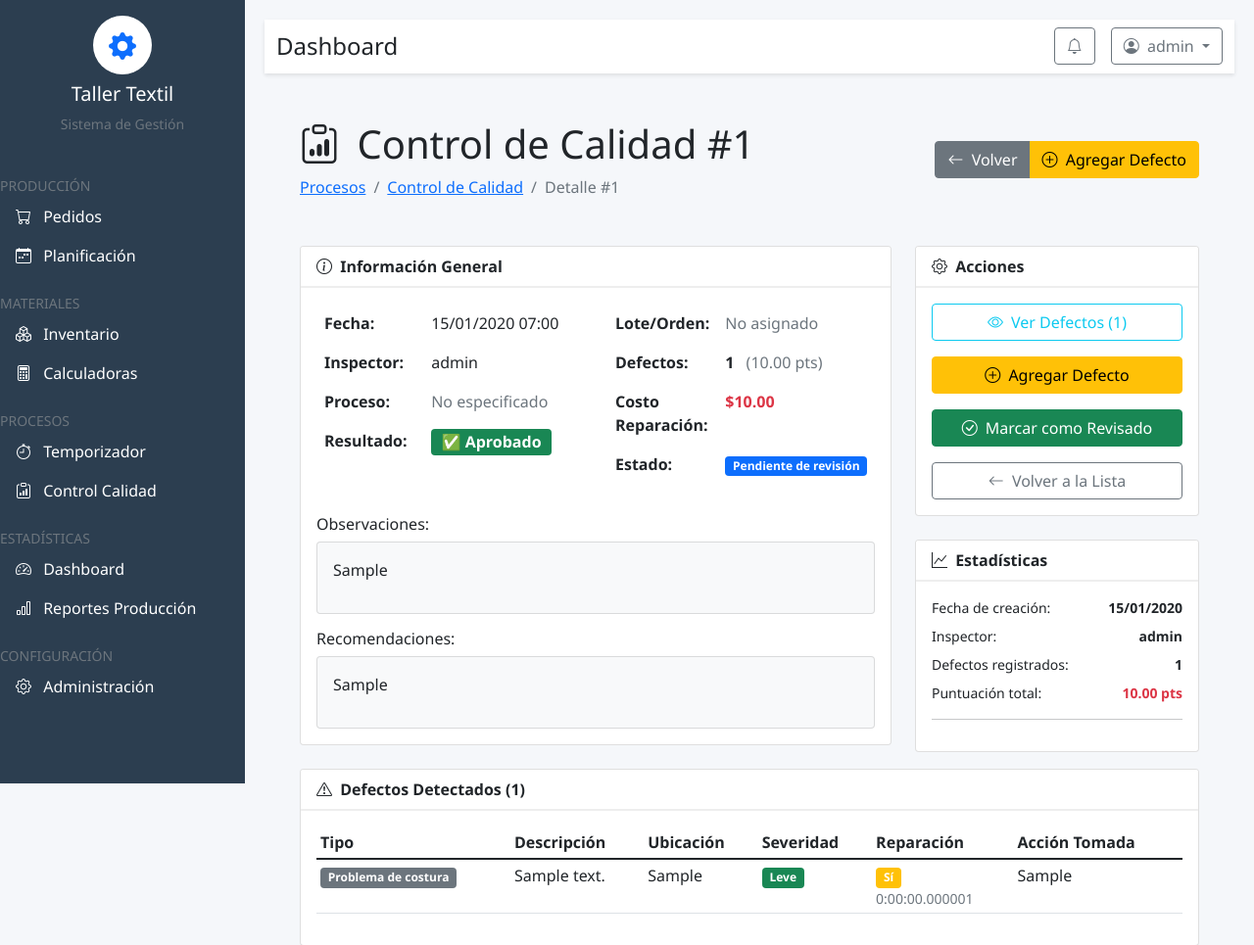
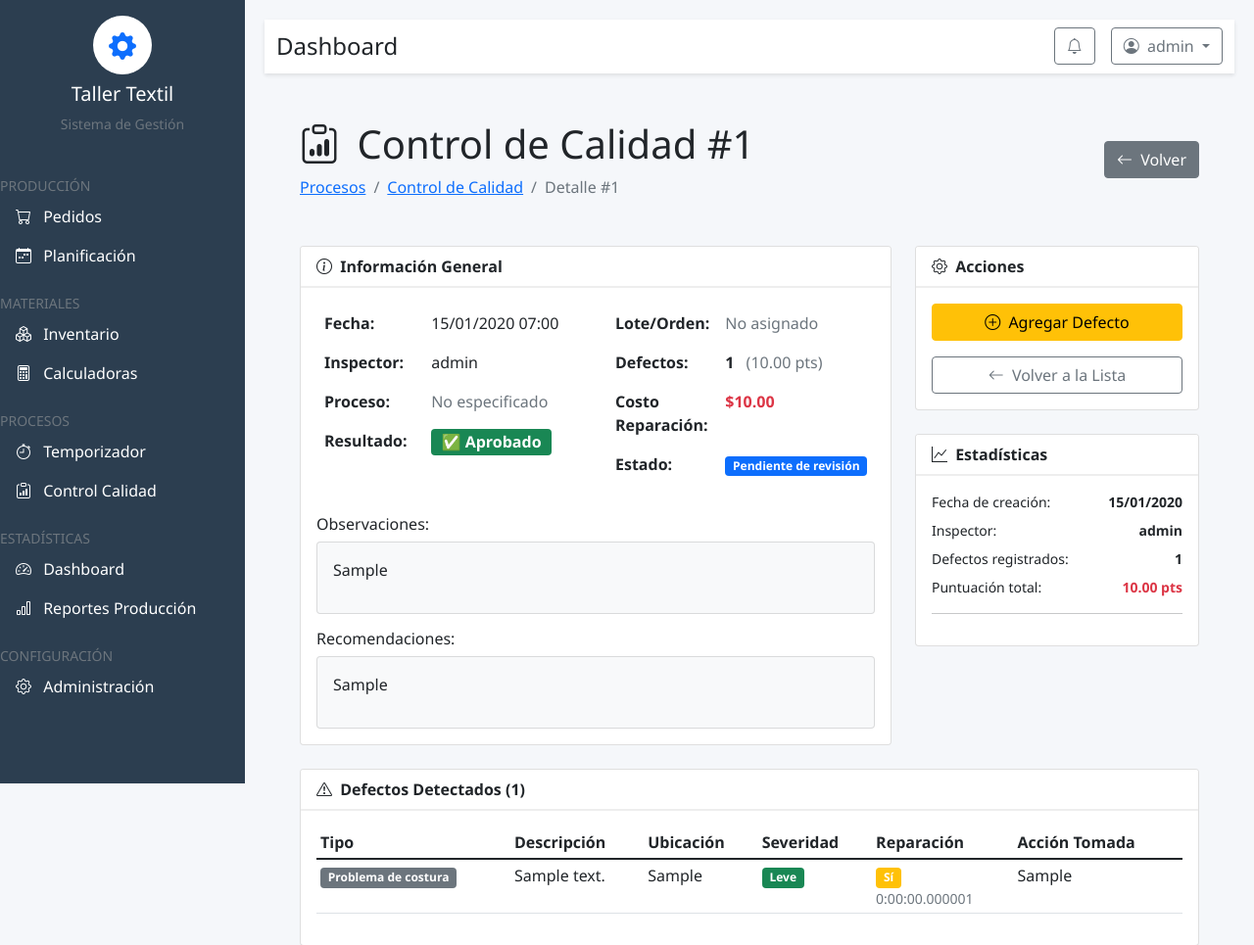
Before and after one commit to MaguiZarza/Proyecto_Final, a Django app: page /procesos/control-calidad/1/ in a window 1280 px wide. Shown: the top 965 px of the page at 98% size. Run offline with Django 5.2, Linux system fonts and the light colour scheme; a user stored in the database is signed in; data comes from the database, SQL or seed files in the repository; tables that the repository leaves empty hold one stand-in row (values such as "Sample post"); some libraries are stand-ins or nearby versions.

Commit message:
ultimos cambios...

```diff
--- a/produccion/views.py
+++ b/produccion/views.py
@@ -12,7 +12,7 @@ import csv
 from django.contrib.auth.models import User
 from .models import (
     Pedido, MetodoProduccion, OrdenProduccion, Planificacion,
-    ReporteProduccion, PlanificacionOrden, EstadoTrazabilidad
+    ReporteProduccion, PlanificacionOrden, EstadoTrazabilidad, Producto
 )
 from .forms import PedidoForm, OrdenProduccionForm, PlanificacionForm, FiltroReporteForm, AvanceProduccionForm
 from procesos.models import Operacion, ControlCalidad
--- a/templates/procesos/detalle_control_calidad.html
+++ b/templates/procesos/detalle_control_calidad.html
@@ -22,14 +22,6 @@
             <a href="{% url 'lista_controles_calidad' %}" class="btn btn-secondary">
                 <i class="bi bi-arrow-left me-1"></i> Volver
             </a>
-            <a href="{% url 'agregar_detalle_control' control.id %}" class="btn btn-warning">
-                <i class="bi bi-plus-circle me-1"></i> Agregar Defecto
-            </a>
-            {% if control.resultado == 'reparacion' or control.resultado == 'rechazado' %}
-            <a href="{% url 'generar_no_conformidad' control.id %}" class="btn btn-danger">
-                <i class="bi bi-exclamation-triangle me-1"></i> No Conformidad
-            </a>
-            {% endif %}
         </div>
     </div>
 
@@ -165,29 +157,14 @@
                 </div>
                 <div class="card-body">
                     <div class="d-grid gap-2">
-                        {% if control.cantidad_defectos > 0 %}
-                        <button type="button" class="btn btn-outline-info mb-2" data-bs-toggle="modal" data-bs-target="#modalDefectos">
-                            <i class="bi bi-eye me-1"></i> Ver Defectos ({{ control.cantidad_defectos }})
-                        </button>
-                        {% endif %}
 
                         {% if user.is_superuser or user == control.inspector %}
                         <a href="{% url 'agregar_detalle_control' control.id %}" class="btn btn-warning mb-2">
                             <i class="bi bi-plus-circle me-1"></i> Agregar Defecto
                         </a>
 
-                        {% if not control.revisado_por %}
-                        <button type="button" class="btn btn-success mb-2" data-bs-toggle="modal" data-bs-target="#modalRevisar">
-                            <i class="bi bi-check-circle me-1"></i> Marcar como Revisado
-                        </button>
-                        {% endif %}
                         {% endif %}
 
-                        {% if control.resultado == 'reparacion' or control.resultado == 'rechazado' %}
-                        <a href="{% url 'generar_no_conformidad' control.id %}" class="btn btn-danger mb-2">
-                            <i class="bi bi-exclamation-triangle me-1"></i> Generar No Conformidad
-                        </a>
-                        {% endif %}
 
                         <a href="{% url 'lista_controles_calidad' %}" class="btn btn-outline-secondary">
                             <i class="bi bi-arrow-left me-1"></i> Volver a la Lista
--- a/templates/produccion/pedido_list.html
+++ b/templates/produccion/pedido_list.html
@@ -54,7 +54,7 @@
                 </a>
             </div>
                 <div class="col-md-3">
-                    <a href="{% url 'pedido_create' %}" class="btn btn-success">
+                    <a href="{% url 'pedido_create' %}" class="btn btn-success w-100">
                         <i class="bi bi-plus-circle me-2"></i> Nuevo Pedido
                     </a>
                 </div>
```
Also changed, not shown: templates/procesos/lista_controles_calidad.html (+1 -6 lines).
